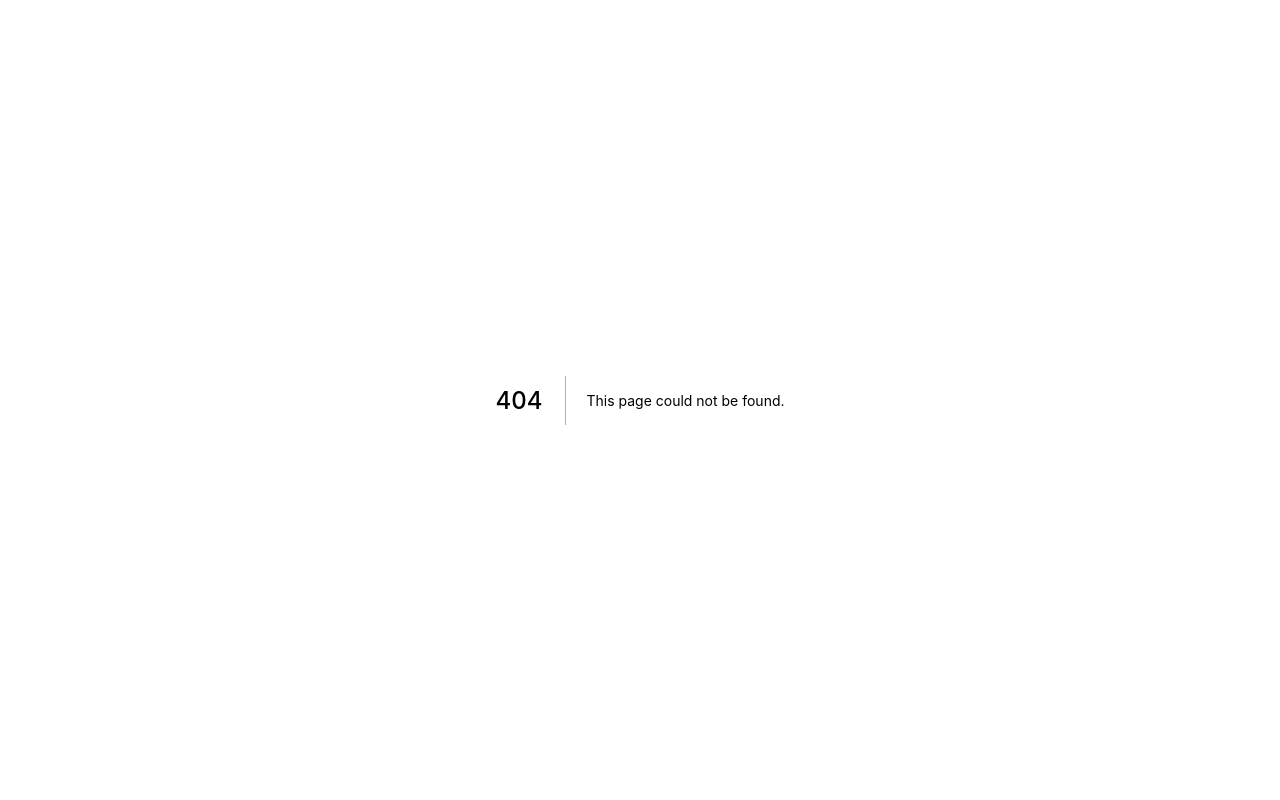
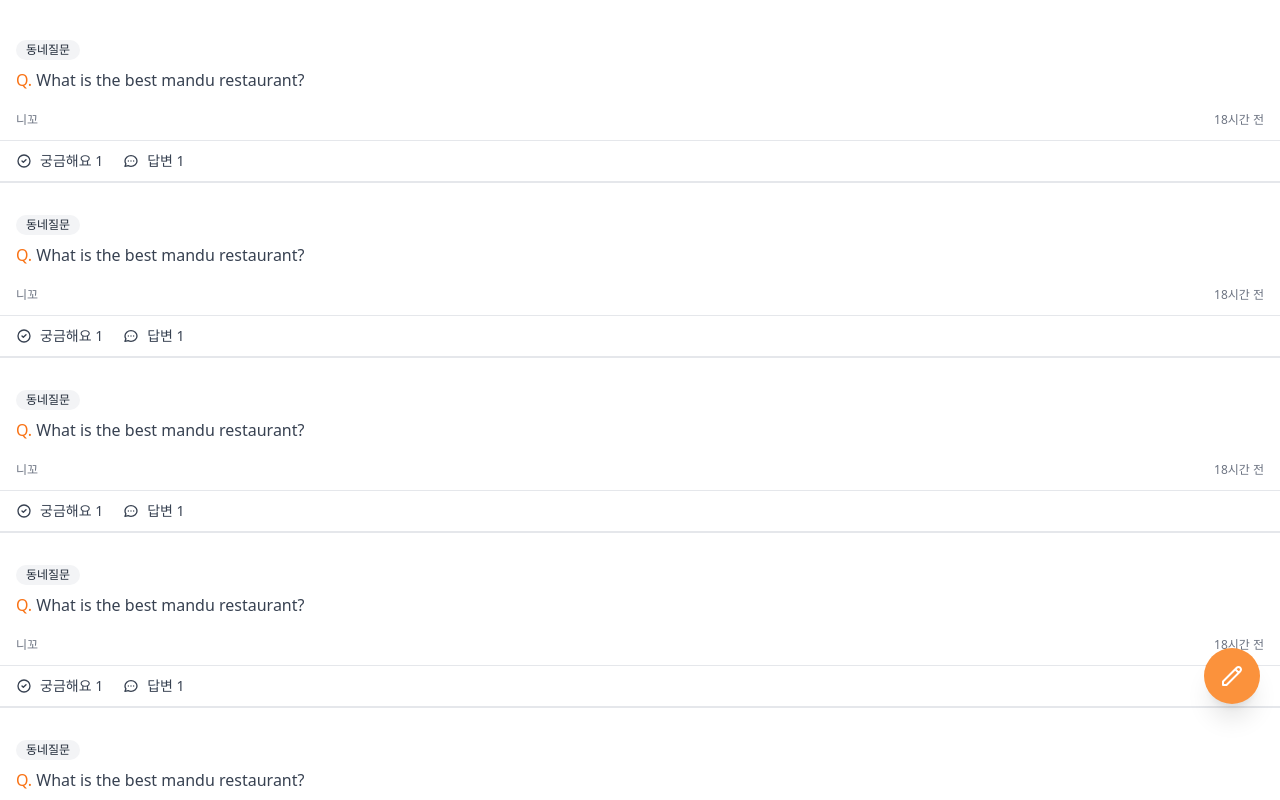
Before and after one commit to maginot-line/carrot-market, a Next.js app: page /community in a window 1280 px wide. Before the commit this address had no page. Shown: the top 800 px of the page. Built offline with nearby package versions, Linux system fonts and the light colour scheme.

Commit message:
Community

```diff
--- /dev/null
+++ b/pages/community/index.tsx
@@ -0,0 +1,77 @@
+import type { NextPage } from "next";
+
+const Community: NextPage = () => {
+  return (
+    <div className="space-y-8 py-10">
+      {[1, 2, 3, 4, 5, 6].map((_, i) => (
+        <div key={i} className="flex cursor-pointer flex-col items-start">
+          <span className="ml-4 flex items-center rounded-full bg-gray-100 px-2.5 py-0.5 text-xs font-medium text-gray-800">
+            동네질문
+          </span>
+          <div className="mt-2 px-4 text-gray-700">
+            <span className="font-medium text-orange-500">Q.</span> What is the
+            best mandu restaurant?
+          </div>
+          <div className="mt-5 flex w-full items-center justify-between px-4 text-xs font-medium text-gray-500">
+            <span>니꼬</span>
+            <span>18시간 전</span>
+          </div>
+          <div className="mt-3 flex w-full space-x-5 border-t border-b-[2px] px-4 py-2.5 text-gray-700">
+            <span className="flex items-center space-x-2 text-sm">
+              <svg
+                className="h-4 w-4"
+                fill="none"
+                stroke="currentColor"
+                viewBox="0 0 24 24"
+                xmlns="http://www.w3.org/2000/svg"
+              >
+                <path
+                  strokeLinecap="round"
+                  strokeLinejoin="round"
+                  strokeWidth="2"
+                  d="M9 12l2 2 4-4m6 2a9 9 0 11-18 0 9 9 0 0118 0z"
+                ></path>
+              </svg>
+              <span>궁금해요 1</span>
+            </span>
+            <span className="flex items-center space-x-2 text-sm">
+              <svg
+                className="h-4 w-4"
+                fill="none"
+                stroke="currentColor"
+                viewBox="0 0 24 24"
+                xmlns="http://www.w3.org/2000/svg"
+              >
+                <path
+                  strokeLinecap="round"
+                  strokeLinejoin="round"
+                  strokeWidth="2"
+                  d="M8 12h.01M12 12h.01M16 12h.01M21 12c0 4.418-4.03 8-9 8a9.863 9.863 0 01-4.255-.949L3 20l1.395-3.72C3.512 15.042 3 13.574 3 12c0-4.418 4.03-8 9-8s9 3.582 9 8z"
+                ></path>
+              </svg>
+              <span>답변 1</span>
+            </span>
+          </div>
+        </div>
+      ))}
+      <button className="fixed bottom-24 right-5 cursor-pointer rounded-full bg-orange-400 p-4 text-white shadow-xl transition-colors hover:bg-orange-500">
+        <svg
+          className="h-6 w-6"
+          fill="none"
+          stroke="currentColor"
+          viewBox="0 0 24 24"
+          xmlns="http://www.w3.org/2000/svg"
+        >
+          <path
+            strokeLinecap="round"
+            strokeLinejoin="round"
+            strokeWidth="2"
+            d="M15.232 5.232l3.536 3.536m-2.036-5.036a2.5 2.5 0 113.536 3.536L6.5 21.036H3v-3.572L16.732 3.732z"
+          ></path>
+        </svg>
+      </button>
+    </div>
+  );
+};
+
+export default Community;
--- a/pages/items/upload.tsx
+++ b/pages/items/upload.tsx
@@ -2,7 +2,7 @@
 
 const Upload: NextPage = () => {
   return (
-    <div className="px-4 py-16">
+    <div className="px-4 py-10">
       <div>
         <label className="flex h-48 w-full cursor-pointer items-center justify-center rounded-md border-2 border-dashed border-gray-300 text-gray-600 hover:border-orange-500 hover:text-orange-500">
           <svg
```
